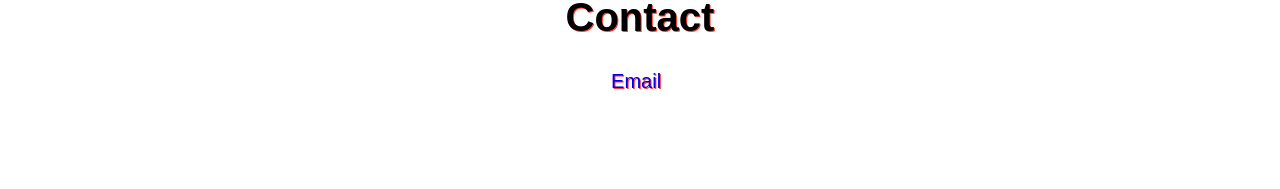
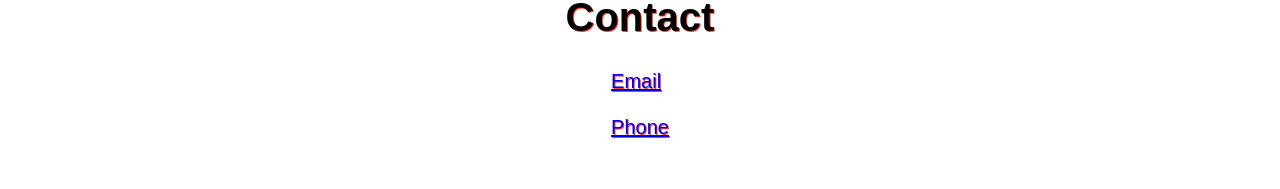
Before and after one commit to RetroColossus/portfolio, a plain HTML site: page contact.html in a window 1280 px wide. Shown: the part 734-923 px from the top of the page. Drawn offline with Linux system fonts and the light colour scheme.

Commit message:
html updates

```diff
--- a/assets/css/style.css
+++ b/assets/css/style.css
@@ -244,7 +244,7 @@ section, .portfolio-image-section  {
   text-shadow: 1px 1px #ff3e31;
 
 }
-.ufo-a a {
+.ufo-a {
   display: flex;
   flex-direction: column;
   justify-content: space-around;
@@ -453,8 +453,6 @@ footer nav ul {
   height: 200px;
   width: 400px;
   padding: 0px;
-
-
 }
 .box-row-1{
   font-size: 30px;
```
